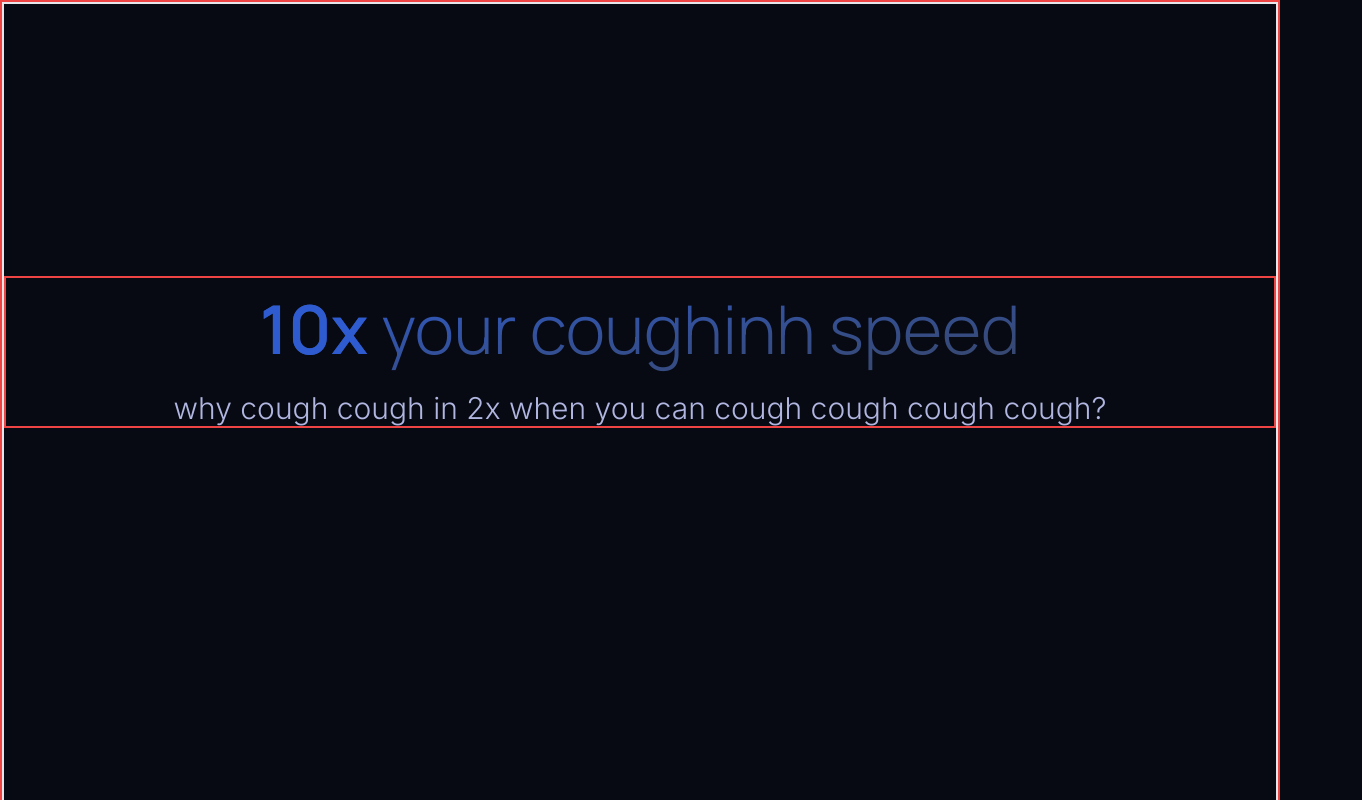
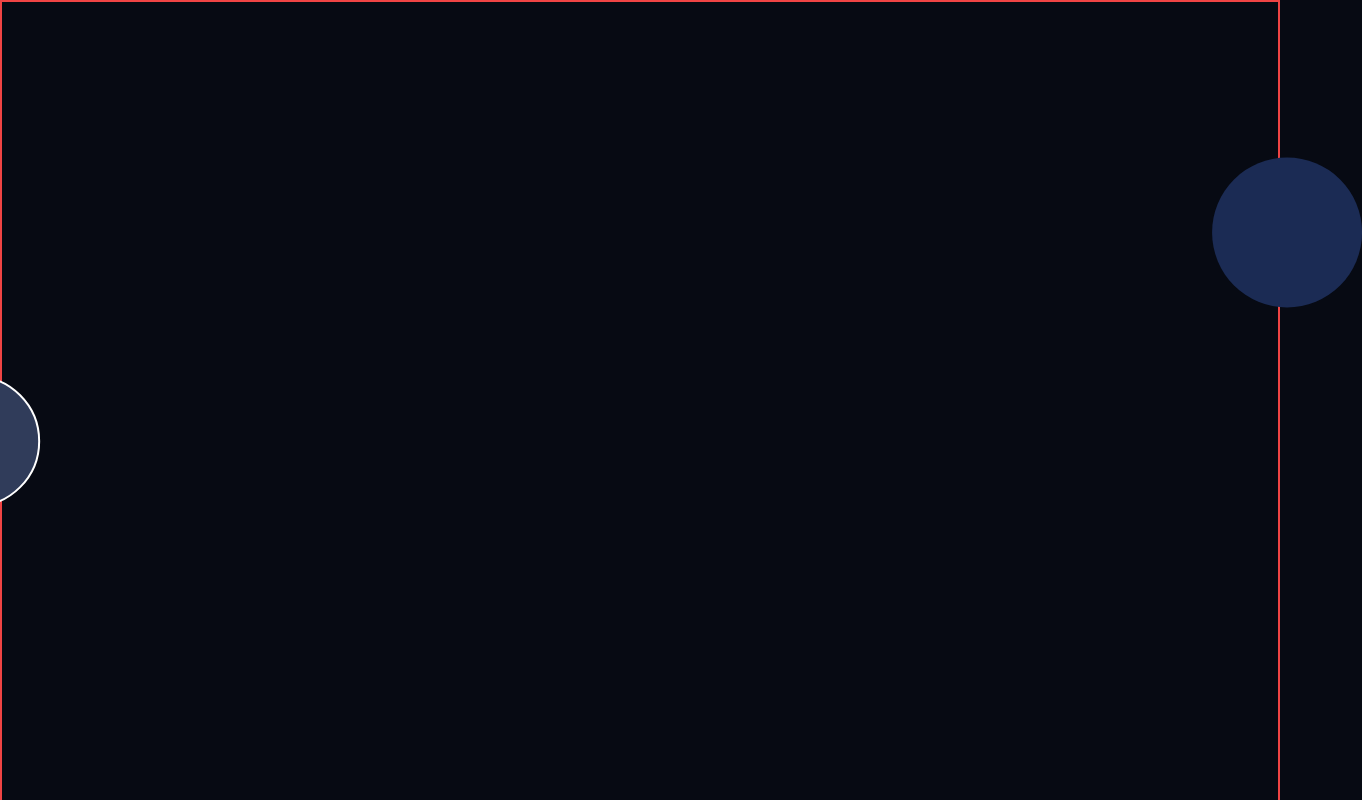
Before and after one commit to AweSamarth/notist, a Next.js app: page /components/Explainer in a window 1280 px wide. Shown: the top 800 px of the page, 1362 px wide, since content can reach past the window. Built offline with nearby package versions, Linux system fonts and the light colour scheme.

Commit message:
mid exam ship 2

```diff
--- a/pages/components/Explainer.tsx
+++ b/pages/components/Explainer.tsx
@@ -1,5 +1,6 @@
 import Image from "next/image";
 import { Inter } from "next/font/google";
+import slotMachine from "../../public/slot-machine.png";
 import {
   AnimatePresence,
   motion,
@@ -12,6 +13,7 @@ import {
 import { FontAwesomeIcon } from "@fortawesome/react-fontawesome";
 import { faChevronDown } from "@fortawesome/free-solid-svg-icons";
 import { useEffect, useRef, useState } from "react";
+import { machine } from "os";
 
 const inter = Inter({ subsets: ["latin"] });
 
@@ -25,13 +27,13 @@ export default function Hero() {
 
   useMotionValueEvent(scrollYProgress, "change", (latest) => {
     console.log("Container scroll: ", latest);
-    if (latest < 0.5) {
+    if (latest < 0.7) {
       setPart(1);
       console.log(part);
-    } else if (latest >= 0.5 && latest < 0.6) {
+    } else if (latest >= 0.7 && latest < 0.9) {
       setPart(2);
       console.log(part);
-    } else if (latest >= 0.6) {
+    } else if (latest >= 0.9) {
       setPart(3);
       console.log(part);
     }
@@ -39,71 +41,135 @@ export default function Hero() {
 
   function useParallax(value: MotionValue<number>, distance: number) {
     console.log(distance);
-    return useTransform(value, [0, 1], [-distance, distance]);
+    return useTransform(value, [0.2, 1], [0, 2 * distance]);
   }
 
+  const y = useParallax(scrollYProgress, 800);
+
   return (
+    <main className=" h-max  border-2 overflow-y-visible relative border-red-500 w-full">
+      <motion.div
+        className="border-2 border-white -left-24 top-[24rem] absolute h-[132px] w-[132px] bg-[#303C5A] rounded-full  "
+        animate={{ y: [0, -25, 0], x: [0, 5, 0] }}
+        initial={true}
+        transition={{
+          duration: 11,
+          ease: "easeInOut",
+          repeat: Infinity,
+        }}
+      ></motion.div>
+
+      <motion.div
+        id="right"
+        className=" overflow-x-hidden border-white  -right-16 top-28  absolute rounded-full h-[150px] w-[150px] bg-[#1B2B54] "
+        animate={{ y: [0, 100, 0], x: [0, -25, 25, 0] }}
+        initial={true}
+        transition={{
+          duration: 11,
+          ease: "easeInOut",
+          repeat: Infinity,
+        }}
+      ></motion.div>
+
+      <motion.div
+        layout
+        className="h-[300vh] mt-64 flex flex-col justify-start overflow-y-visible"
+      >
+        <motion.div
+          style={{ y }}
+          className="w-full absolute h-max m-auto  border-green-500  overflow-y-visible flex flex-col gap-3  justify-center"
+        >
+          {/* <div className="relative">ok then bt</div> */}
           <AnimatePresence>
-      <main className=" h-max  border-2 overflow-y-visible relative border-red-500 w-full">
-        <div className="min-h-screen flex flex-col justify-center  border-2 overflow-y-visible">
             {part === 1 || part === -1 ? (
               <motion.div
                 key={1}
-              className="border-2 border-red-500 text-center overflow-y-visible flex flex-col gap-3 items-center "
-              initial={{ opacity: 0 }}
-              animate={{ y: -50, opacity: 1 }}
+                className="absolute w-full    border-2 border-red-500"
+                initial={{ y: 50, opacity: 0 }}
+                whileInView={{ y: 0, opacity: 1 }}
                 transition={{ duration: 0.5, ease: "easeInOut" }}
-              exit={{ y: -100, opacity: 0 }}
+                exit={{ y: -50, opacity: 0 }}
               >
-              <div
-                className="text-[4.2rem] font-manrope font-light h-max     w-max text-transparent
-    bg-clip-text bg-gradient-to-br from-[#2E5CD0] to-[#384564]"
-              >
-                <span className="font-semibold bg-[#2E5CD0] text-transparent bg-clip-text">
-                  10x
-                </span>{" "}
-                your learning speed
+                <div className="px-4 flex justify-between">
+                  <div className="flex flex-col border-2 w-[60%]">
+                    <div className=" font-inter text-5xl mb-6 font-extralight">
+                      What is Notist?
                     </div>
-              <div className=" text-[#B1B6E1] font-inter text-3xl font-light">
-                why watch in 2x when you can learn in 10x?
+                    <div className="font-inter text-2xl mb-6 font-thin italic">
+                      Natural Distractedness 🤝 Artificial Intelligence
+                    </div>
+                    <div className="border-2  font-inter font-extralight text-[1.3rem] leading-6">
+                      If you're seeing this and you're in uni right now,
+                      congratulations mf you just hit the jackpot
+                      <br />
+                      <br /> Notist is a productivity tool that can provide you
+                      with accurate and comprehensive lecture notes in record
+                      time, just from a video you give to it!
+                      <br />
+                      <br />
+                      It currently supports 57 languages and makes notes in
+                      English. View the full list of supported languages here.
+                    </div>
+                  </div>
+                  <div className="flex border-2 w-max flex-col justify-center ">
+                    <div className="h-max border-2">
+                      <Image alt="slot machine image" src={slotMachine} />
+                    </div>
+                  </div>
                 </div>
               </motion.div>
             ) : part === 2 ? (
               <motion.div
                 key={2}
-              className="border-2 border-red-500 text-center overflow-y-visible flex flex-col gap-3 items-center "
-              initial={{ opacity: 0 }}
-              animate={{ y: -50, opacity: 1 }}
-              transition={{ duration: 2, ease: "easeInOut" }}
-              exit={{ y: -100, opacity: 0 }}
+                className="absolute w-full   border-2 border-red-500"
+                initial={{ y: 50, opacity: 0 }}
+                animate={{ y: 0, opacity: 1 }}
+                transition={{ duration: 0.5, ease: "easeInOut" }}
+                exit={{ y: -50, opacity: 0 }}
               >
-              testing it out
+                                <div className="px-4 flex justify-between">
+                  <div className="flex flex-col border-2 w-[60%]">
+                    <div className=" font-inter text-5xl mb-6 font-extralight">
+                      What is Notist?
+                    </div>
+                    <div className="font-inter text-2xl mb-6 font-thin italic">
+                      Natural Distractedness 🤝 Artificial Intelligence
+                    </div>
+                    <div className="border-2  font-inter font-extralight text-[1.3rem] leading-6">
+                      If you're seeing this and you're in uni right now,
+                      congratulations mf you just hit the jackpot
+                      <br />
+                      <br /> Notist is a productivity tool that can provide you
+                      with accurate and comprehensive lecture notes in record
+                      time, just from a video you give to it!
+                      <br />
+                      <br />
+                      It currently supports 57 languages and makes notes in
+                      English. View the full list of supported languages here.
+                    </div>
+                  </div>
+                  <div className="flex border-2 w-max flex-col justify-center ">
+                    <div className="h-max border-2">
+                      <Image alt="slot machine image" src={slotMachine} />
+                    </div>
+                  </div>
+                </div>
               </motion.div>
             ) : (
               <motion.div
                 key={3}
-              className="border-2 border-red-500 text-center overflow-y-visible flex flex-col gap-3 items-center "
-              initial={{ opacity: 0 }}
-              animate={{ y: -50, opacity: 1 }}
+                className="absolute w-full  border-2 border-red-500"
+                initial={{ y: 50, opacity: 0 }}
+                animate={{ y: 0, opacity: 1 }}
                 transition={{ duration: 0.5, ease: "easeInOut" }}
-              exit={{ y: -100, opacity: 0 }}
+                exit={{ y: -50, opacity: 0 }}
               >
-              <div
-                className="text-[4.2rem] font-manrope font-light h-max     w-max text-transparent
-    bg-clip-text bg-gradient-to-br from-[#2E5CD0] to-[#384564]"
-              >
-                <span className="font-semibold bg-[#2E5CD0] text-transparent bg-clip-text">
-                  10x
-                </span>{" "}
-                your coughinh speed
-              </div>
-              <div className=" text-[#B1B6E1] font-inter text-3xl font-light">
-                why cough cough in 2x when you can cough cough cough cough?
-              </div>
+                ok then bt shayad nahi hui
               </motion.div>
             )}
-        </div>
+          </AnimatePresence>
+        </motion.div>
+      </motion.div>
     </main>
-    </AnimatePresence>
   );
 }
--- a/pages/components/Navbar.tsx
+++ b/pages/components/Navbar.tsx
@@ -7,8 +7,6 @@ const inter = Inter({ subsets: ["latin"] });
 
 export default function Navbar() {
   const {scrollY} = useScroll();
-  const input = [0, 200];
-  const output = [0, 0.9];
   const opacity = useTransform(scrollY, [0,200], [1, 0.95]);
   const background = useTransform(scrollY, [0, 250], ['#213568', '#0d1325']);
 
```
Also changed, not shown: public/slot-machine.png (added). Lines whose indentation alone changed are shown as unchanged.
